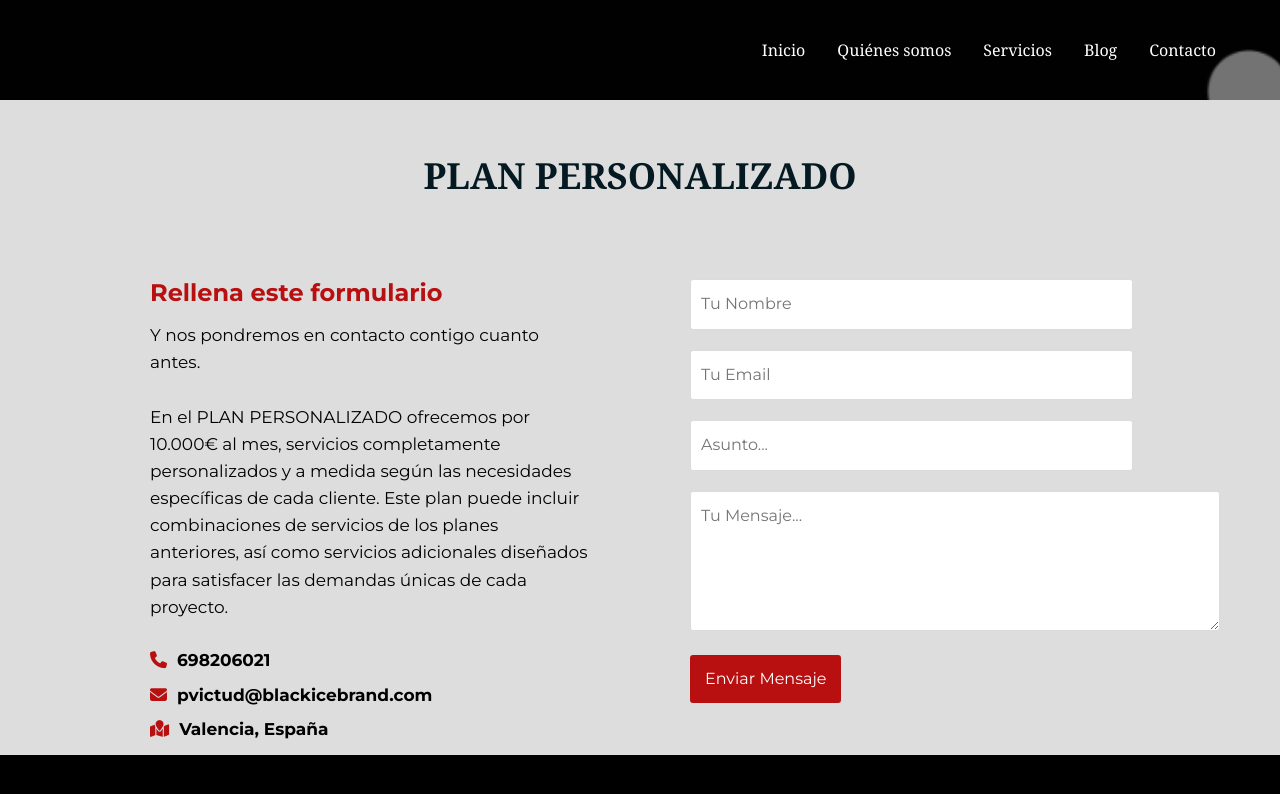
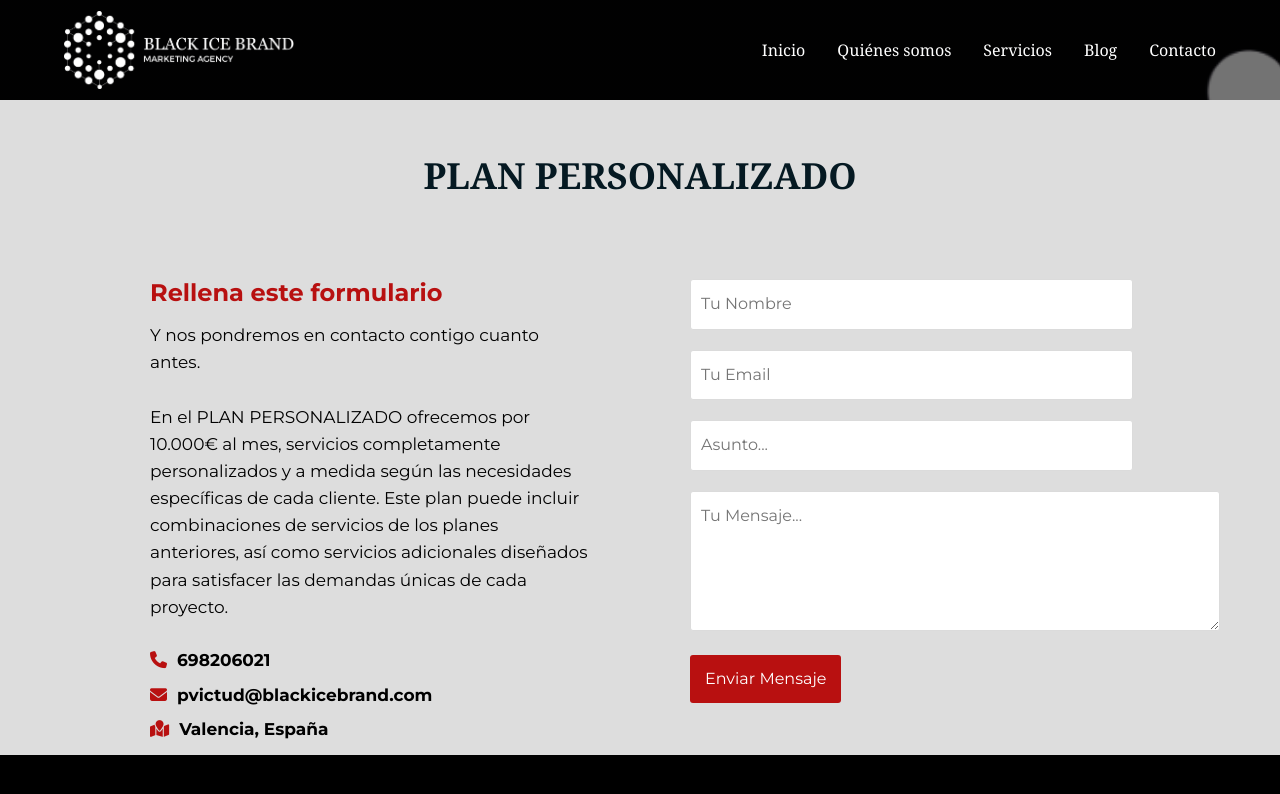
Before and after one commit to pvictud/blackicebrand.github.io, a plain HTML site: page contacto4.html in a window 1280 px wide. Drawn offline with Linux system fonts and the light colour scheme.

Commit message:
contacto4.html

```diff
--- a/contacto4.html
+++ b/contacto4.html
@@ -21,7 +21,7 @@
 <header class="hero">
     <nav class="nav container">
         <div class="nav__logo">
-            <img src="./images/logowhitehor.png" alt="">
+            <img src="./images/logoblancohorizontal.png" alt="">
           </div>
 
           <ul class="nav__link nav__link--menu">
```
